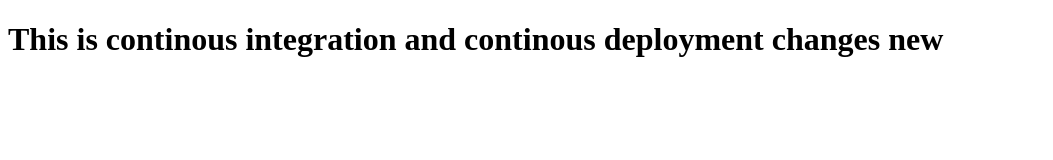
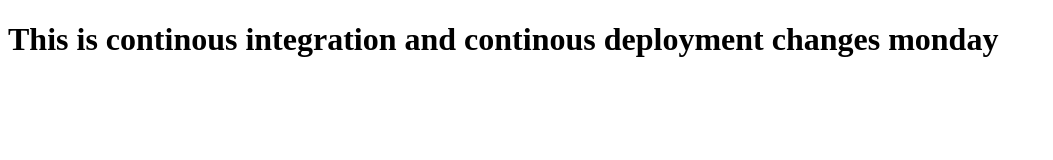
Before and after one commit to arohyadav/website, a plain HTML site: page index.html in a window 1280 px wide. Shown: the whole page, without its empty margins (0-1053 px from the left). Drawn offline with Linux system fonts and the light colour scheme.

Commit message:
Update index.html

```diff
--- a/index.html
+++ b/index.html
@@ -1,6 +1,6 @@
 <!DOCTYPE html>
 <title> Jenkins CI CD pipeline</title>
 <body>
-    <h1> This is continous integration and continous deployment changes new</h1>
+    <h1> This is continous integration and continous deployment changes monday</h1>
 </body>
 </html>
```
